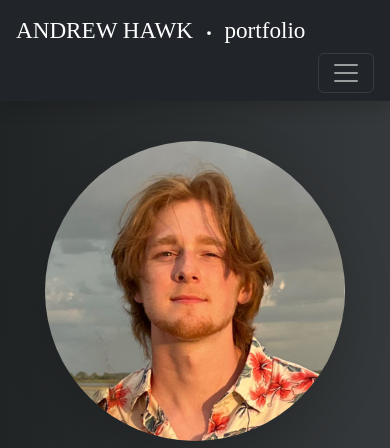
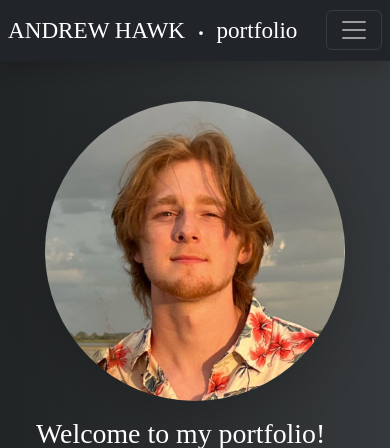
Before and after one commit to 0bscurity/Portfolio_Django, a Django app: page / in a window 390 px wide. Shown: the top 448 px of the page. Run offline with Django 4.2, Linux system fonts and the light colour scheme; some libraries are stand-ins or nearby versions.

Commit message:
Updated nginx config so css is loaded in production, and updated navbar formating for mobile.

```diff
--- a/core/settings.py
+++ b/core/settings.py
@@ -28,7 +28,7 @@ SECRET_KEY = env('SECRET_KEY')
 
 ALLOWED_HOSTS = ['localhost', '0.0.0.0', '127.0.0.1', 'andrewhawk.net', 'www.andrewhawk.net']
 
-CSRF_TRUSTED_ORIGINS = ['https://andrewhawk.net']
+# CSRF_TRUSTED_ORIGINS = ['https://andrewhawk.net']
 
 # Application definition
 
--- a/static/css/styles.css
+++ b/static/css/styles.css
@@ -18,7 +18,7 @@ body {
 }
 
 .transparent-nav {
-    background-color: rgba(40, 40, 40, 0.5);
+    background-color: rgba(40, 40, 40, 0.9);
     transition: all .5s ease-in-out;
 }
 
--- a/templates/navbar.html
+++ b/templates/navbar.html
@@ -1,5 +1,5 @@
 <nav class="navbar navbar-expand-lg navbar-dark sticky-top shadow py-2 nav-dark" id="navbar">
-  <div class="container px-3 px-md-5">
+  <div class="container px-2 px-md-5">
 
     <a href="{% url 'home' %}"
        class="navbar-brand">
@@ -13,7 +13,7 @@
       </p>
     </a>
 
-    <button class="navbar-toggler ms-auto" type="button" data-bs-toggle="collapse" data-bs-target="#navbarNav"
+    <button class="navbar-toggler ms-auto float-end" type="button" data-bs-toggle="collapse" data-bs-target="#navbarNav"
             aria-controls="navbarNav" aria-expanded="false" aria-label="Toggle navigation">
       <span class="navbar-toggler-icon"></span>
     </button>
```
Also changed, not shown: 2 other files.
